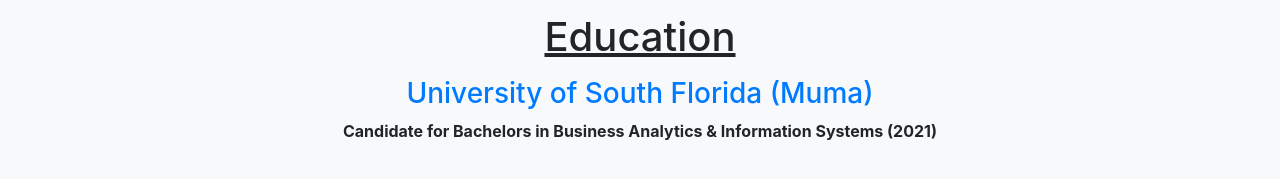
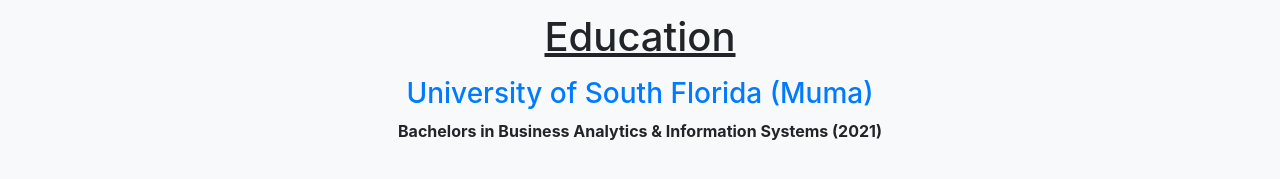
Before and after one commit to gaineshayes/gaineshayes.github.io, a website with bundled scripts: page index.html in a window 1280 px wide. Shown: the part 3547-3726 px from the top of the page. Built offline with nearby package versions, Linux system fonts and the light colour scheme.

Commit message:
Update index.html
remove candidate from USF Degree

```diff
--- a/index.html
+++ b/index.html
@@ -85,7 +85,7 @@
 
 		<h1><u>Education</u></h1><p>
 		<h3><a href="https://www.usf.edu/business/undergraduate/bais/">University of South Florida (Muma)</a></h3>
-		<b>Candidate for Bachelors in Business Analytics & Information Systems (2021)</b><p><br><p>
+		<b>Bachelors in Business Analytics & Information Systems (2021)</b><p><br><p>
 		<h3><a href="https://www.commerce.virginia.edu/ms-commerce">University of Virginia (McIntire)</a></h3>
 		<b>Masters in Commerce (2015)</b><p><br><p>
 		<h3><a href="https://clas.ufl.edu/">University of Florida</h3></a></h3>
```
